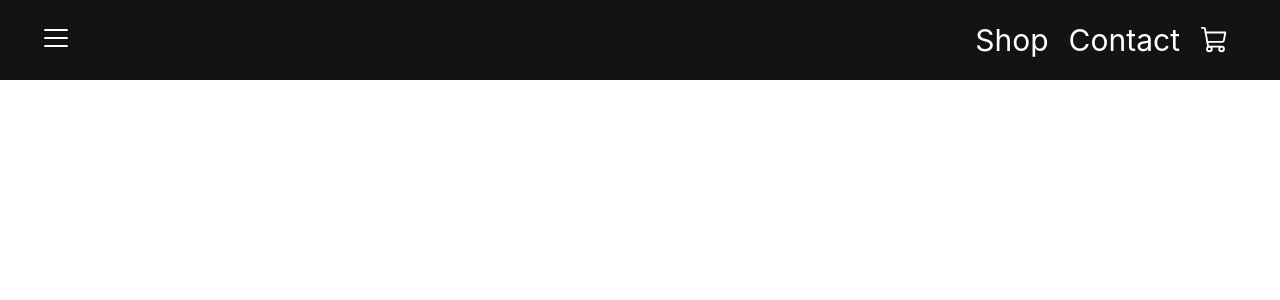
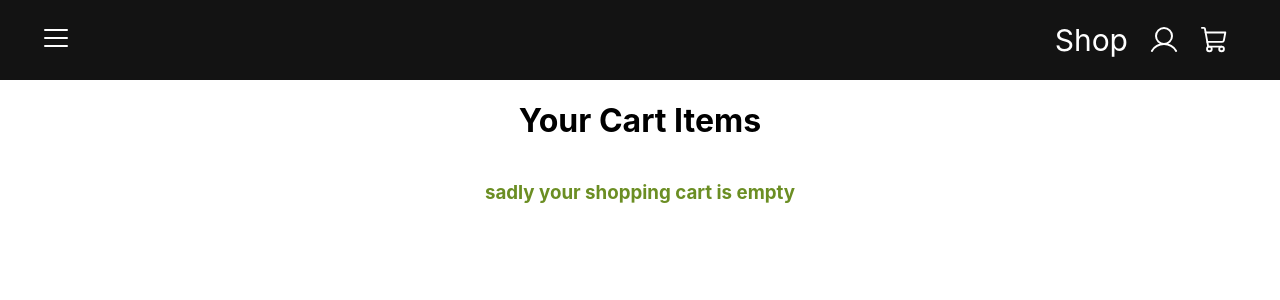
Before and after one commit to RiBaSoOrg/FrontEnd, a React (Create React App) app in the folder frontend/: page /cart in a window 1280 px wide. Before the commit this address had no page. Shown: the top 300 px of the page. Built offline with nearby package versions, Linux system fonts and the light colour scheme.

Commit message:
Full product (without backend) + full cart funcionality

```diff
--- a/frontend/src/App.js
+++ b/frontend/src/App.js
@@ -2,16 +2,23 @@ import "./app.css";
 import { BrowserRouter as Router, Routes, Route } from "react-router-dom";
 import {Shop} from "./pages/shop/Shop";
 import {Navbar} from "./components/Navbar";
+import {Cart} from "./pages/cart/Cart";
+import {ShopContextProvider} from "./context/ShopContext";
 
 function App() {
   return (
       <div className="App">
-          <Router>
-              <Navbar />
-            <Routes>
-              <Route path="/" element={<Shop />} />
-            </Routes>
-          </Router>
+          <div className="App">
+              <ShopContextProvider>
+                  <Router>
+                      <Navbar/>
+                      <Routes>
+                          <Route path="/" element={<Shop/>}/>
+                          <Route path="/cart" element={<Cart/>}/>
+                      </Routes>
+                  </Router>
+              </ShopContextProvider>
+          </div>
       </div>
   );
 }
--- a/frontend/src/components/Navbar.jsx
+++ b/frontend/src/components/Navbar.jsx
@@ -1,9 +1,15 @@
-import React, { useState } from "react";
+import React, {useState} from 'react';
 import { Link } from "react-router-dom";
-import { ShoppingCart, List, X } from "phosphor-react";
+import { ShoppingCart, List, X, User } from "phosphor-react";
 import "./navbar.css";
+import {ShopContext} from "../context/ShopContext";
 
 export const Navbar = () => {
+
+    const { cartItems } = React.useContext(ShopContext);
+
+    const totalCartItems = Object.values(cartItems).reduce((total, count) => total + count, 0);
+
     const [menuOpen, setMenuOpen] = useState(false);
 
     const toggleMenu = () => {
@@ -17,9 +23,12 @@ export const Navbar = () => {
             </div>
             <div className={`links ${menuOpen ? "open" : ""}`}>
                 <Link to="/" onClick={toggleMenu}> Shop </Link>
-                <Link to="/contact" onClick={toggleMenu}> Contact </Link>
+                <Link to="/login" onClick={toggleMenu}>
+                    <User size={32} />
+                </Link>
                 <Link to="/cart" onClick={toggleMenu}>
                     <ShoppingCart size={30} />
+                    {totalCartItems > 0 && <span className="cart-item-count">{totalCartItems}</span>}
                 </Link>
             </div>
         </div>
--- /dev/null
+++ b/frontend/src/context/ShopContext.jsx
@@ -0,0 +1,58 @@
+import { createContext, useState } from "react";
+import { PRODUCTS } from "../products";
+
+export const ShopContext = createContext(null);
+
+const getDefaultCart = () => {
+    let cart = {};
+    for (let i = 1; i < PRODUCTS.length + 1; i++) {
+        cart[i] = 0;
+    }
+    return cart;
+};
+
+export const ShopContextProvider = (props) => {
+    const [cartItems, setCartItems] = useState(getDefaultCart());
+
+    const getTotalCartAmount = () => {
+        let totalAmount = 0;
+        for (const item in cartItems) {
+            if (cartItems[item] > 0) {
+                let itemInfo = PRODUCTS.find((product) => product.id === Number(item));
+                totalAmount += cartItems[item] * itemInfo.price;
+            }
+        }
+        return totalAmount;
+    };
+
+    const addToCart = (itemId) => {
+        setCartItems((prev) => ({ ...prev, [itemId]: prev[itemId] + 1 }));
+    };
+
+    const removeFromCart = (itemId) => {
+        setCartItems((prev) => ({ ...prev, [itemId]: prev[itemId] - 1 }));
+    };
+
+    const updateCartItemCount = (newAmount, itemId) => {
+        setCartItems((prev) => ({ ...prev, [itemId]: newAmount }));
+    };
+
+    const checkout = () => {
+        setCartItems(getDefaultCart());
+    };
+
+    const contextValue = {
+        cartItems,
+        addToCart,
+        updateCartItemCount,
+        removeFromCart,
+        getTotalCartAmount,
+        checkout,
+    };
+
+    return (
+        <ShopContext.Provider value={contextValue}>
+            {props.children}
+        </ShopContext.Provider>
+    );
+};
--- /dev/null
+++ b/frontend/src/pages/cart/Cart.jsx
@@ -0,0 +1,46 @@
+import React, { useContext } from "react";
+import { ShopContext } from "../../context/ShopContext.jsx";
+import { PRODUCTS } from "../../products";
+import { CartItem } from "./CartItem";
+import { useNavigate } from "react-router-dom";
+import "./cart.css";
+
+export const Cart = () => {
+    const { cartItems, getTotalCartAmount, checkout } = useContext(ShopContext);
+    const totalAmount = getTotalCartAmount();
+
+    const navigate = useNavigate();
+
+    return (
+        <div className="cart">
+            <div>
+                <h1>Your Cart Items</h1>
+            </div>
+            <div className="cart">
+                {PRODUCTS.map((product) => {
+                    if (cartItems[product.id] !== 0) {
+                        return <CartItem data={product} />;
+                    }
+                })}
+            </div>
+
+            {totalAmount > 0 ? (
+                <div >
+                    <h3> Subtotal: ${totalAmount} </h3>
+                    <button className="continueShoppingButton" onClick={() => navigate("/")}> Continue Shopping </button>
+                    <button className= "checkoutButton"
+                        onClick={() => {
+                            checkout();
+                            navigate("/checkout");
+                        }}
+                    >
+                        {" "}
+                        Checkout{" "}
+                    </button>
+                </div>
+            ) : (
+                <h3 style={{ color:"olivedrab"}}> sadly your shopping cart is empty</h3>
+            )}
+        </div>
+    );
+};
--- /dev/null
+++ b/frontend/src/pages/cart/CartItem.jsx
@@ -0,0 +1,28 @@
+import React, { useContext } from "react";
+import { ShopContext } from "../../context/ShopContext";
+
+export const CartItem = (props) => {
+    const { id, productName, price, productImage } = props.data;
+    const { cartItems, addToCart, removeFromCart, updateCartItemCount } =
+        useContext(ShopContext);
+
+    return (
+        <div className="cartItem">
+            <img src={productImage} />
+            <div className="description">
+                <p>
+                    <b>{productName}</b>
+                </p>
+                <p> Price: ${price}</p>
+                <div className="countHandler">
+                    <button onClick={() => removeFromCart(id)}> - </button>
+                    <input
+                        value={cartItems[id]}
+                        onChange={(e) => updateCartItemCount(Number(e.target.value), id)}
+                    />
+                    <button onClick={() => addToCart(id)}> + </button>
+                </div>
+            </div>
+        </div>
+    );
+};
--- /dev/null
+++ b/frontend/src/pages/cart/cart.css
@@ -0,0 +1,63 @@
+.cart {
+    display: flex;
+    flex-direction: column;
+    justify-content: center;
+    align-items: center;
+}
+
+.cartItem {
+    width: 700px;
+    height: 250px;
+    display: flex;
+
+    align-items: center;
+    box-shadow: 10px 3px 15px rgba(0, 0, 0, 0.2);
+    border-radius: 25px;
+    margin: 30px;
+}
+
+.cartItem img {
+    width: 150px;
+    box-shadow: 10px 3px 15px rgba(0, 0, 0, 0.2);
+    border: dimgrey;
+    border-radius: 25px;
+    margin: 10px;
+}
+
+.cartItem .description {
+    width: 100%;
+    font-size: 30px;
+}
+
+.countHandler input {
+    width: 40px;
+    text-align: center;
+    font-weight: bolder;
+}
+
+.continueShoppingButton {
+    width: 150px;
+    height: 50px;
+    background-color: rgb(19, 19, 19);
+    color: white;
+    border-radius: 25px;
+    margin: 10px;
+    cursor: pointer;
+}
+
+.checkoutButton {
+    width: 150px;
+    height: 50px;
+    background-color: rgb(19, 19, 19);
+    color: white;
+    border-radius: 25px;
+    margin: 10px;
+    cursor: pointer;
+}
+.checkoutButton:hover{
+    background-color:  #85e085;
+}
+
+.continueShoppingButton:hover{
+    background-color: lightslategray;
+}
--- a/frontend/src/pages/shop/Product.jsx
+++ b/frontend/src/pages/shop/Product.jsx
@@ -1,10 +1,25 @@
-import React from "react";
+import React, { useContext } from 'react';
+import { ShopContext } from '../../context/ShopContext'; // Import your ShopContext
+import './shop.css'; // Make sure to import the CSS file
 
+export const Product = (props) => {
+    const { id, productName, price, productImage } = props.data;
+    const { addToCart, cartItems } = useContext(ShopContext);
 
-export const Product = () => {
+    const cartItemCount = cartItems[id] || 0; // Handle undefined case
+
     return (
         <div className="product">
-            ProductPage
+            <img src={productImage} alt={productName} />
+            <div className="description">
+                <p>
+                    <b>{productName}</b>
+                </p>
+                <p> ${price}</p>
+            </div>
+            <button className="addToCartButton" onClick={() => addToCart(id)}>
+                Add To Cart {cartItemCount > 0 && <> ({cartItemCount})</>}
+            </button>
         </div>
     );
 };
--- a/frontend/src/pages/shop/Shop.jsx
+++ b/frontend/src/pages/shop/Shop.jsx
@@ -1,4 +1,6 @@
 import React from "react";
+import {Product} from "./Product";
+import {PRODUCTS} from "../../products";
 
 
 export const Shop = () => {
@@ -7,6 +9,11 @@ export const Shop = () => {
             <div className="shopTitle">
                 <h1>RiBaSo Book Shop</h1>
             </div>
+            <div className="products">
+                {PRODUCTS.map((product) => (
+                    <Product data={product}/>
+                ))}
+            </div>
         </div>
     );
 };
--- /dev/null
+++ b/frontend/src/products.js
@@ -0,0 +1,24 @@
+import product1 from "./assets/1.jpg"
+import product2 from "./assets/1.jpg"
+import product3 from "./assets/1.jpg"
+
+export const PRODUCTS = [
+    {
+        id: 1,
+        productName: "FirstBook",
+        price: 9.0,
+        productImage: product1,
+    },
+    {
+        id: 2,
+        productName: "SecondBook",
+        price: 999.0,
+        productImage: product2,
+    },
+    {
+        id: 3,
+        productName: "ThirdBook",
+        price: 99.0,
+        productImage: product3,
+    },
+];
```
Also changed, not shown: frontend/src/assets/1.jpg (added).
